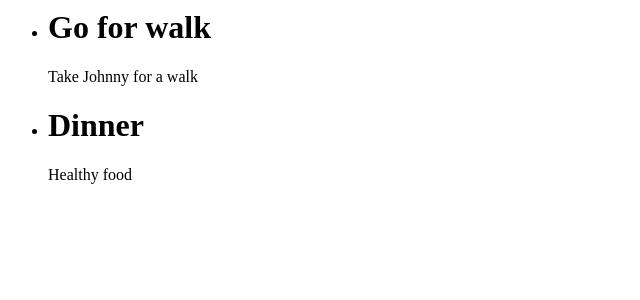
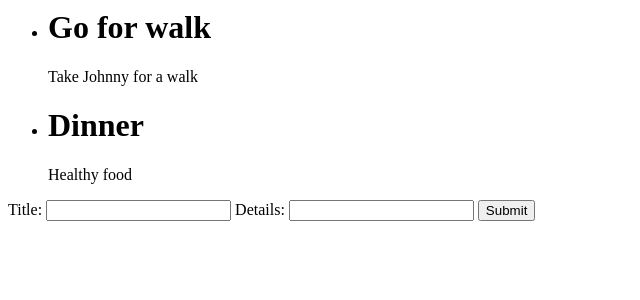
Before and after one commit to kcanamar/basic-django-todo, a Django app: page /index/ in a window 1280 px wide. Shown: the part 155-455 px from the top of the page, without its empty margins (0-640 px from the left). Run offline with Django 4.2, Linux system fonts and the light colour scheme; data comes from the database, SQL or seed files in the repository; both versions use the stored data as it was after the commit.

Commit message:
creates new todo and posts to db

```diff
--- a/todo/settings.py
+++ b/todo/settings.py
@@ -44,7 +44,8 @@ MIDDLEWARE = [
     'django.middleware.security.SecurityMiddleware',
     'django.contrib.sessions.middleware.SessionMiddleware',
     'django.middleware.common.CommonMiddleware',
-    'django.middleware.csrf.CsrfViewMiddleware',
+    # commenting out csrf
+    # 'django.middleware.csrf.CsrfViewMiddleware',
     'django.contrib.auth.middleware.AuthenticationMiddleware',
     'django.contrib.messages.middleware.MessageMiddleware',
     'django.middleware.clickjacking.XFrameOptionsMiddleware',
--- /dev/null
+++ b/todos/forms.py
@@ -0,0 +1,9 @@
+# import models
+from .models import Todo
+from django.forms import ModelForm
+
+# create the form class
+class TodoForm(ModelForm):
+    class Meta:
+        model = Todo
+        fields = ['title', 'details']
--- a/todos/templates/index.html
+++ b/todos/templates/index.html
@@ -13,3 +13,7 @@
     {% comment %} endfor, endif, for a while loop use a combo of for with range endrange {% endcomment %}
     {% endfor %}
 </ul>
+<form action="/index/" method='post'>
+    {{form}}
+    <button type="submit">Submit</button>
+</form>
--- a/todos/views.py
+++ b/todos/views.py
@@ -1,12 +1,33 @@
 from django.shortcuts import render
 # import the Todo model from the .models module
 from .models import Todo
+# import form model
+from .forms import TodoForm
+# import http redirect response
+from django.http import HttpResponseRedirect
 
 def index(request):
-    # create a variable that conatins all todos from the db
-    todos = Todo.objects.all()
+    # create logic for different http methods
+    if(request.method == "POST"):
+        # # create a new form instance and populate with data from the request
+        # form = TodoForm(request.POST)
+        # # print the property of the request dict
+        # print(request.POST.get('title'))
+        # use the Todo model to create new todo from request dict
+        Todo.objects.create(
+            title=request.POST.get('title'),
+            details=request.POST.get('details')
+        )
+        return HttpResponseRedirect("/index/")
 
-    # first argument is the request object
-    # second argument is the view file defined in the template directory
-    # thrid argument is the data to be passed to the template view
-    return render(request, 'index.html', {'todos': todos})
+    if(request.method == "GET"):
+        # create a variable that conatins all todos from the db
+        todos = Todo.objects.all()
+
+        # create form
+        form = TodoForm()
+        # first argument is the request dictonary
+        # second argument is the view file defined in the template directory
+        # thrid argument is the data to be passed to the template view
+        # pass form as second property to data dictonary
+        return render(request, 'index.html', {'todos': todos, 'form': form})
```
Also changed, not shown: db.sqlite3.
